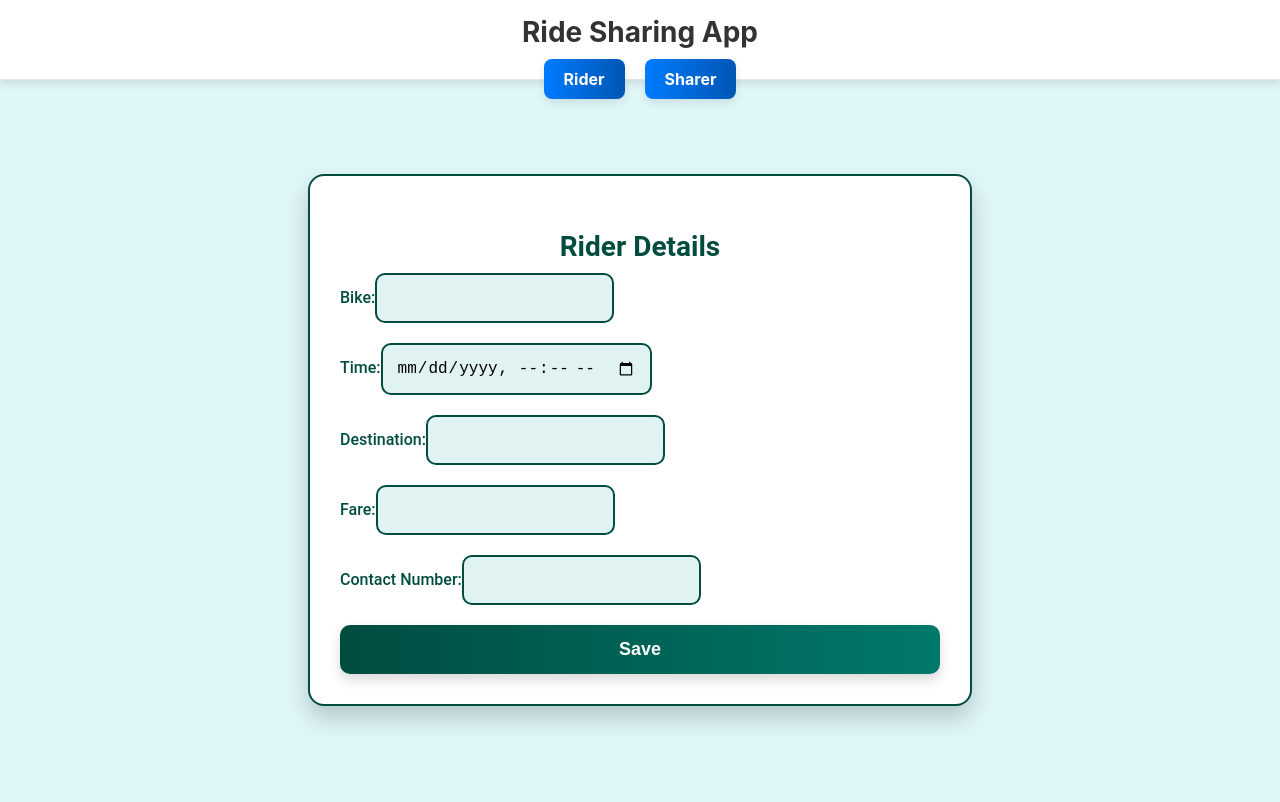
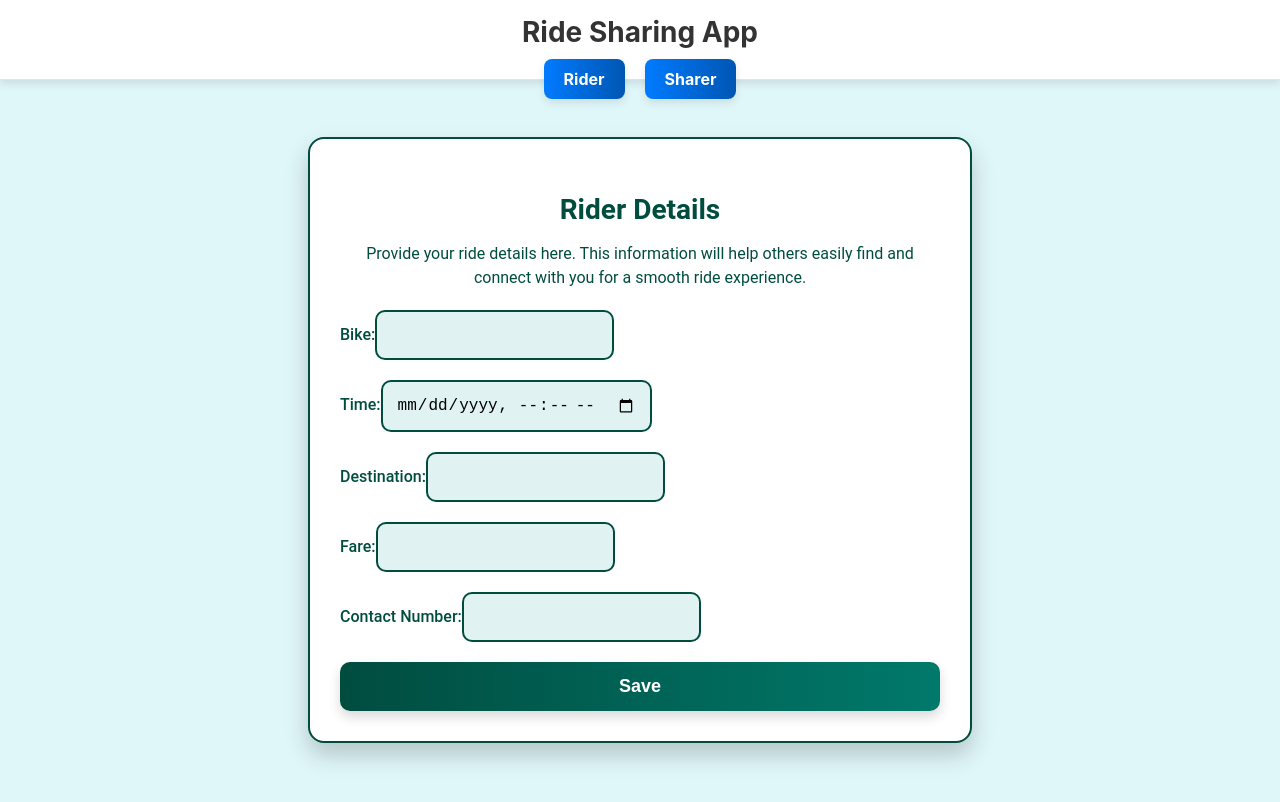
Before and after one commit to 3aswarconnect/ride_share, a React (Create React App) app: page / in a window 1280 px wide. Shown: the top 802 px of the page. Built offline with nearby package versions, Linux system fonts and the light colour scheme.

Commit message:
Update RiderForm.js

```diff
--- a/src/RiderForm.js
+++ b/src/RiderForm.js
@@ -39,6 +39,9 @@ function RiderForm() {
     <div className="rider-container">
       <div className="rider-form-container">
         <h2>Rider Details</h2>
+        <p className="form-description">
+          Provide your ride details here. This information will help others easily find and connect with you for a smooth ride experience.
+        </p>
         <form onSubmit={handleSubmit}>
           <div className="form-field">
             <label>
```
